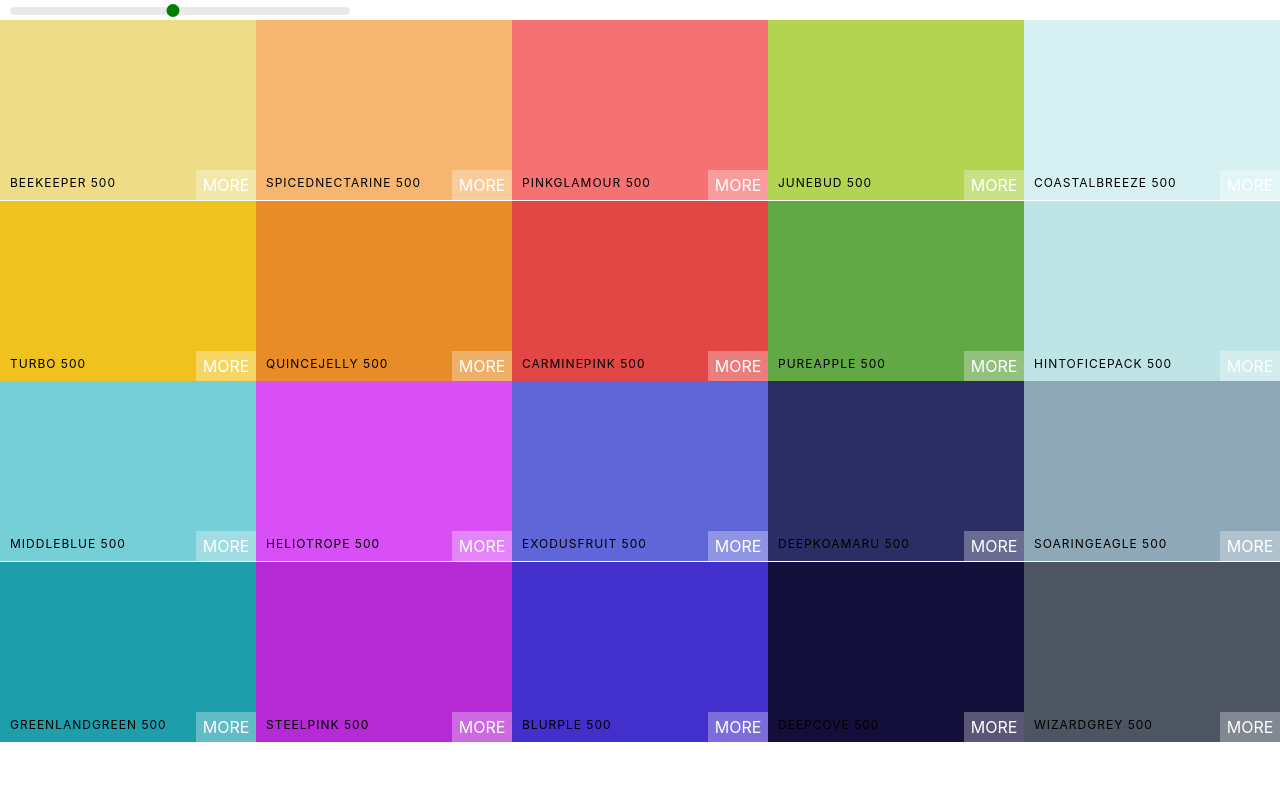
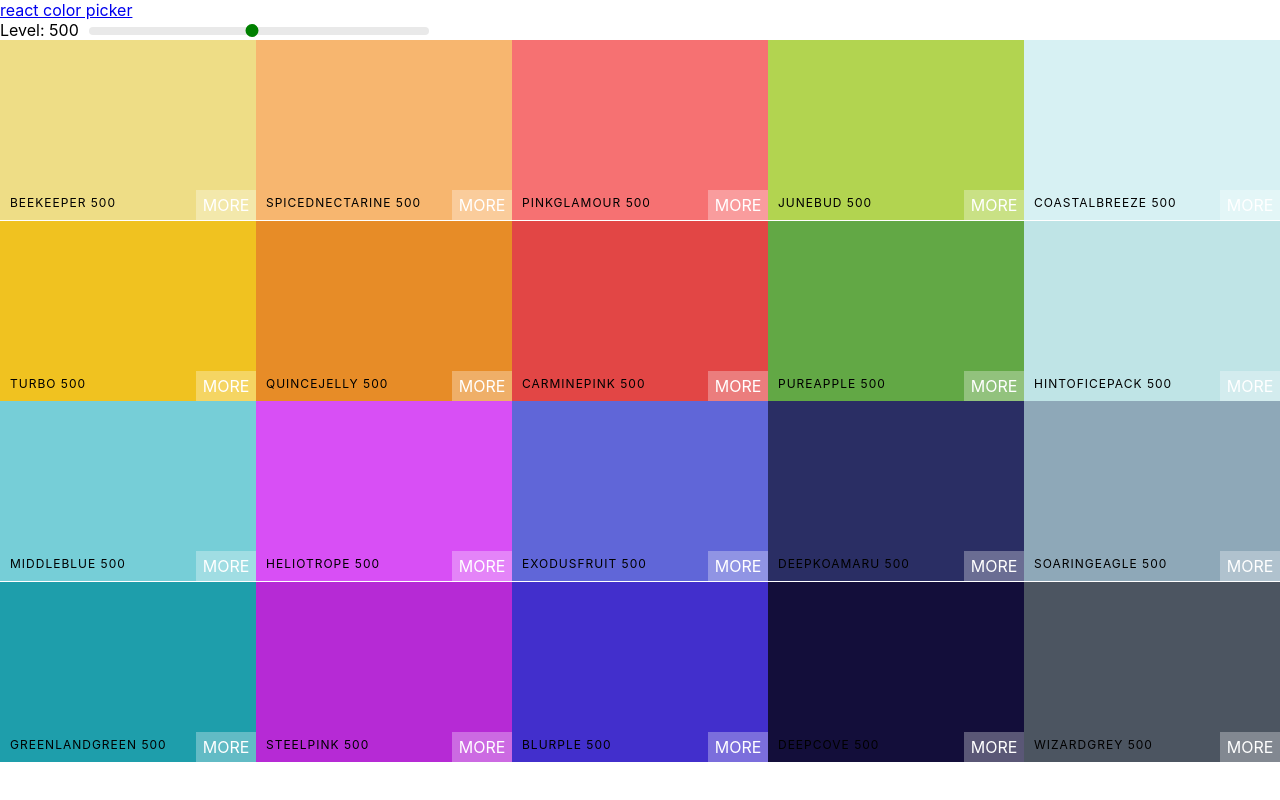
Before and after one commit to Dgarza0413/color-palette, a React (Create React App) app: page / in a window 1280 px wide. Built offline with nearby package versions, Linux system fonts and the light colour scheme.

Commit message:
changed onAfterChange to onChange

```diff
--- /dev/null
+++ b/src/components/Navbar.js
@@ -0,0 +1,31 @@
+import React, { Component } from 'react';
+import Slider from 'rc-slider';
+import 'rc-slider/assets/index.css';
+
+class Navbar extends Component {
+    render() {
+        const { level, changeLevel } = this.props;
+        console.log(level)
+        return (
+            <header className="Navbar">
+                <div className="logo">
+                    <a href="/">react color picker</a>
+                </div>
+                <div className="slider-container">
+                    <span>Level: {level}</span>
+                    <div className="slider">
+                        <Slider
+                            defaultValue={level}
+                            min={100}
+                            max={900}
+                            step={100}
+                            onChange={changeLevel}
+                        />
+                    </div>
+                </div>
+
+            </header>
+        );
+    }
+}
+export default Navbar;
--- a/src/components/Palette.js
+++ b/src/components/Palette.js
@@ -1,9 +1,7 @@
 import React, { Component } from 'react';
 import ColorBox from "./ColorBox";
-import 'rc-slider/assets/index.css'
+import Navbar from "./Navbar";
 import "./Palette.css";
-import Slider from 'rc-slider';
-
 
 class Palette extends Component {
     constructor(props) {
@@ -19,21 +17,14 @@ class Palette extends Component {
         const { level } = this.state;
         const colorBoxes = colors[level].map(color => (
             <ColorBox background={color.hex} name={color.name} />
-        ))
+        ));
         return (
             <div className="Palette">
-                <div className="slider">
-                    <Slider
-                        defaultValue={level}
-                        min={100}
-                        max={900}
-                        step={100}
-                        onAfterChange={this.changeLevel} />
-                </div>
-                {/* Navbar goes here */}
-                <div className="Palette-colors">
-                    {colorBoxes}
-                </div>
+                <Navbar
+                    level={level}
+                    changeLevel={this.changeLevel}
+                />
+                <div className="Palette-colors">{colorBoxes}</div>
                 {/* footer eventually */}
             </div>
         );
```
